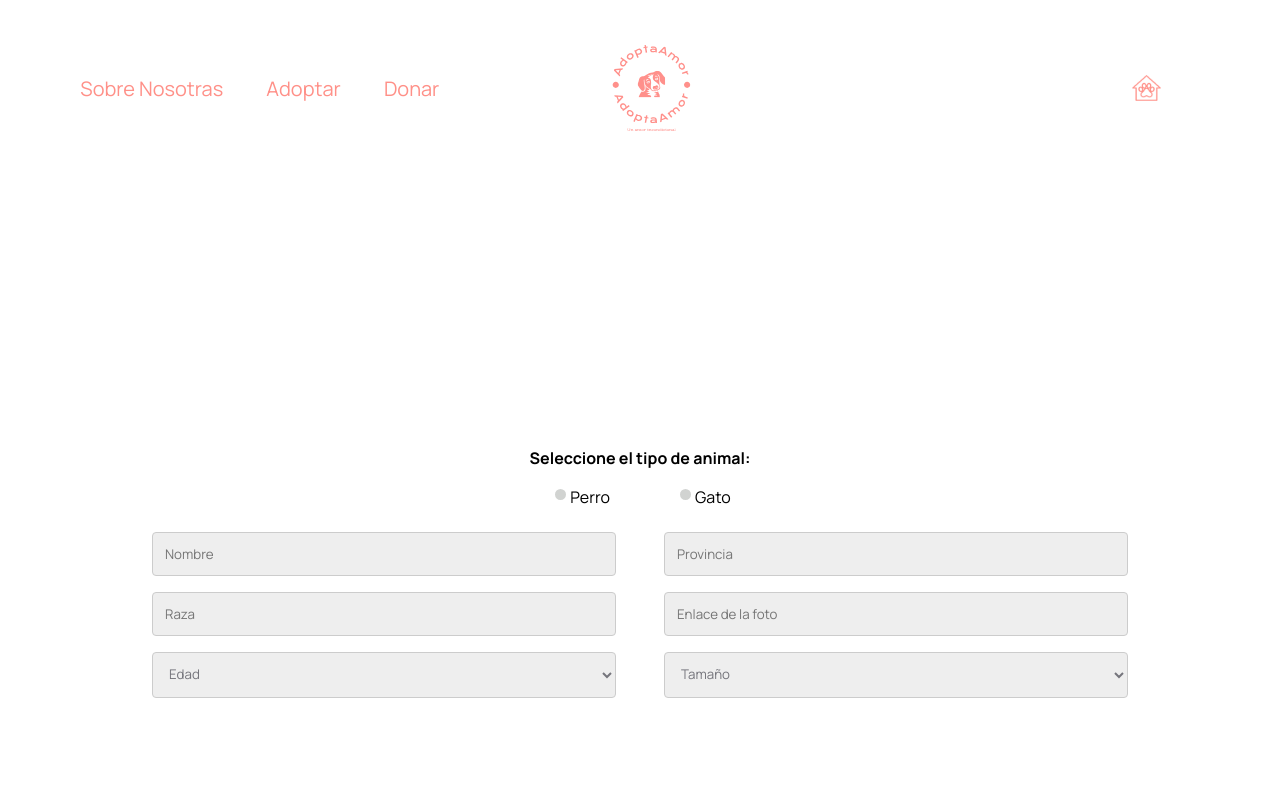
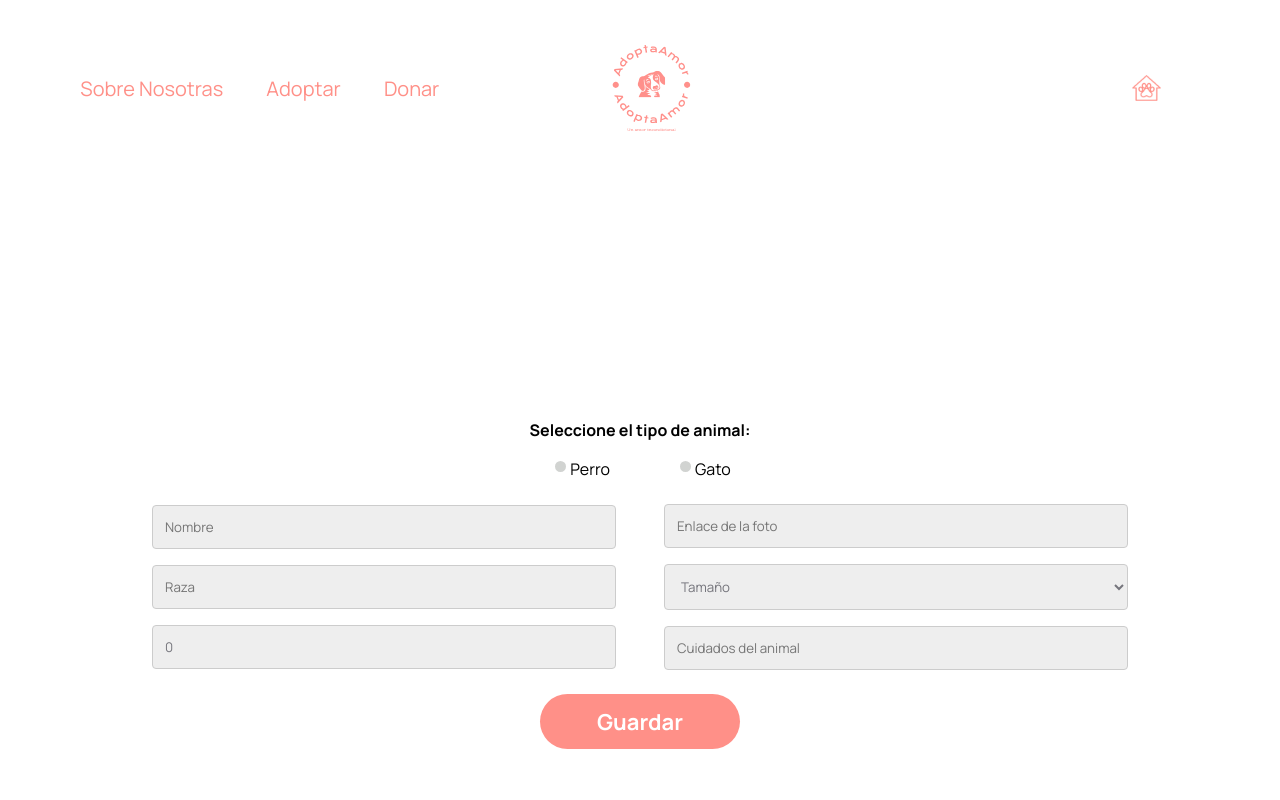
Before and after one commit to 2007riot/Proyecto-final, a React (Vite) app: page /donar in a window 1280 px wide. Shown: the top 800 px of the page. Built offline with nearby package versions, Linux system fonts and the light colour scheme.

Commit message:
implemented create de crud

```diff
--- a/db.json
+++ b/db.json
@@ -239,6 +239,42 @@
       "años": 1,
       "gastosDeGestion": "290€",
       "imagen": "https://images.pexels.com/photos/19770796/pexels-photo-19770796/free-photo-of-naturaleza-pared-animal-mascota.jpeg?auto=compress&cs=tinysrgb&w=1260&h=750&dpr=1"
+    },
+    {
+      "id": "c871",
+      "tipo": "",
+      "nombre": "pero",
+      "raza": "hjbbjh",
+      "tamaño": "pequeño",
+      "cuidadosEspeciales": "",
+      "ubicacion": "andalucia",
+      "años": "7",
+      "gastosDeGestion": "",
+      "imagen": "https://images.pexels.com/photos/9013073/pexels-photo-9013073.jpeg?auto=compress&cs=tinysrgb&w=1260&h=750&dpr=1"
+    },
+    {
+      "id": "e938",
+      "tipo": "perro",
+      "nombre": "aita",
+      "raza": "humana",
+      "tamaño": "mediano",
+      "cuidadosEspeciales": "",
+      "ubicacion": "lleida",
+      "años": "2",
+      "gastosDeGestion": "",
+      "imagen": "https://images.pexels.com/photos/19770796/pexels-photo-19770796/free-photo-of-naturaleza-pared-animal-mascota.jpeg?auto=compress&cs=tinysrgb&w=1260&h=750&dpr=1"
+    },
+    {
+      "id": "41f7",
+      "tipo": "perro",
+      "nombre": "galina",
+      "raza": "human",
+      "tamaño": "mediano",
+      "cuidadosEspeciales": "jhbbjkbjkjk",
+      "ubicacion": "Barcelona",
+      "años": "10",
+      "gastosDeGestion": "500€",
+      "imagen": "https://images.pexels.com/photos/19770796/pexels-photo-19770796/free-photo-of-naturaleza-pared-animal-mascota.jpeg?auto=compress&cs=tinysrgb&w=1260&h=750&dpr=1"
     }
   ]
 }
--- a/src/components/formulario/Formulario.jsx
+++ b/src/components/formulario/Formulario.jsx
@@ -1,52 +1,82 @@
 import "./formulario.css";
 import React from 'react'
+import axios from "axios"
+import { useState } from "react"
 
 const Formulario = () => {
+
+
+    const baseURL = "http://localhost:3000/results"
+    const [tipo, setTipo] = useState("")
+    const [nombre, setNombre] = useState("")
+    const [raza, setRaza] = useState("")
+    const [tamaño, setTamaño] = useState("")
+    const [cuidadosEspeciales, setCuidadosEspeciales] = useState("")
+    const [años, setAños] = useState(0)
+    const [imagen, setImagen] = useState("")
+
+
+    const storeAnimal = async (event) => {
+
+        console.log(event)
+        await axios.post(baseURL,
+            {
+                tipo: tipo,
+                nombre: nombre,
+                raza: raza,
+                tamaño: tamaño,
+                cuidadosEspeciales: cuidadosEspeciales,
+                ubicacion: "Barcelona",
+                años: años,
+                gastosDeGestion: "500€",
+                imagen: imagen
+            }
+        )
+        //navigate("/")
+    }
+
     return (
         <div className="formContainer">
-    <form className="form">
+            <form onSubmit={storeAnimal} className="form">
                 <p><b>Seleccione el tipo de animal: </b></p>
                 <div className="form--tipo">
                     <label>
-                <input type="radio" id="perro" name="tipo" value="perro" />Perro
+                        <input value="perro" checked={tipo === "perro"} type="radio" id="perro" name="tipo" onChange={(event) => setTipo(event.target.value)} />Perro
                     </label>
                     <label>
-                <input type="radio" id="gato" name="tipo" value="gato" />Gato
+                        <input value="gato" checked={tipo === "gato"} type="radio" id="gato" name="tipo" onChange={(event) => setTipo(event.target.value)} />Gato
                     </label>
                 </div>
                 <div className="form--inputs--container">
                     <div className="form--inputs--divs">
                         <div>
-                    <input type="text" placeholder='Nombre' />
+                            <input value={nombre} type="text" placeholder='Nombre' onChange={(event) => setNombre(event.target.value)} />
                         </div>
                         <div>
-                    <input type="text" placeholder='Raza' />
+                            <input value={raza} type="text" placeholder='Raza' onChange={(event) => setRaza(event.target.value)} />
                         </div>
                         <div>
-                    <select name="edad" id="edad">
-                        <option hidden selected className="select--option">Edad</option>
-                        <option value="cachorro" className="select--option">Cachorro</option>
-                        <option value="adulto" className="select--option">Adulto</option>
-                    </select>
+                            <input value={años} type="number" placeholder="Años" onChange={(event) => setAños(event.target.value)} />
                         </div>
                     </div>
                     <div className="form--inputs--divs">
                         <div>
-                    <input type="text" placeholder='Provincia' />
+                            <input value={imagen} type="text" placeholder='Enlace de la foto' onChange={(event) => setImagen(event.target.value)} />
                         </div>
                         <div>
-                    <input type="text" placeholder='Enlace de la foto' />
-                </div>
-                <div>
-                    <select name="tamaño" id="tamaño">
+                            <select value={tamaño} name="tamaño" id="tamaño" onChange={(event) => setTamaño(event.target.value)}>
                                 <option hidden selected className="select--option">Tamaño</option>
                                 <option value="grande" className="select--option">Grande</option>
                                 <option value="mediano" className="select--option">Mediano</option>
                                 <option value="pequeño" className="select--option">Pequeño</option>
                             </select>
                         </div>
+                        <div>
+                            <input value={cuidadosEspeciales} type="text" placeholder='Cuidados del animal' onChange={(event) => setCuidadosEspeciales(event.target.value)} />
                         </div>
                     </div>
+                </div>
+                <button type="submit" className="button-adopta">Guardar</button>
             </form>
         </div>
     )
--- a/src/components/formulario/formulario.css
+++ b/src/components/formulario/formulario.css
@@ -73,10 +73,12 @@
     padding-inline: 8em;
 }
 
-
+.form--inputs--container input[type="number"]:focus,
 .form--inputs--container input[type="text"]:focus {
     background-color: var(--main-color-light);
 }
+
+
 
 
 .form select:hover,
--- a/src/pages/Donar.jsx
+++ b/src/pages/Donar.jsx
@@ -1,7 +1,7 @@
 import Formulario from "../components/formulario/Formulario"
 
+const Donar = () => {
 
-const Donar = () => {
   return (
     <div>
       <Formulario />
```
Lines whose indentation alone changed are shown as unchanged.
